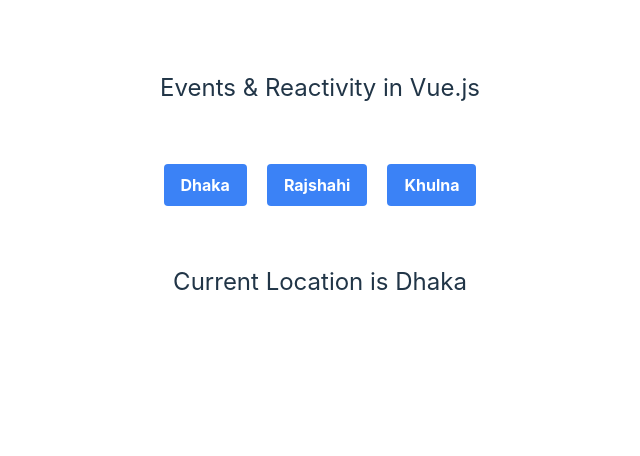
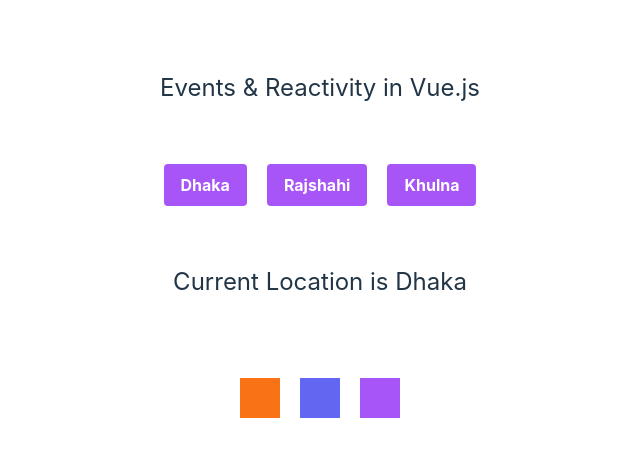
Before and after one commit to mehedijaman/vue_event_reactivity, a Vue app: page / in a window 1280 px wide. Shown: the top 456 px of the page, without its empty margins (320-960 px from the left). Built offline with nearby package versions, Linux system fonts and the light colour scheme.

Commit message:
ep-02 done

```diff
--- a/src/App.vue
+++ b/src/App.vue
@@ -6,23 +6,30 @@
     location.value = newLocation
 }
 
+const buttonColor = ref('bg-purple-500')
+
 </script>
 
 <template>
   <section class="container mx-auto flex items-center flex-col">
         <h1 class="text-center text-2xl py-10">Events & Reactivity in Vue.js</h1>
         <div class="container mx-auto flex space-x-5 justify-center m-5">
-            <button class="bg-blue-500 hover:bg-blue-700 text-white font-bold py-2 px-4 rounded" @click="setLocation('Dhaka')">
+            <button :class="buttonColor" class="bg-blue-500 hover:bg-blue-700 text-white font-bold py-2 px-4 rounded" @click="setLocation('Dhaka')">
                 Dhaka
             </button>
-            <button class="bg-blue-500 hover:bg-blue-700 text-white font-bold py-2 px-4 rounded" @click="setLocation('Rajshahi')">
+            <button :class="buttonColor" class="bg-blue-500 hover:bg-blue-700 text-white font-bold py-2 px-4 rounded" @click="setLocation('Rajshahi')">
                 Rajshahi
             </button>
-            <button class="bg-blue-500 hover:bg-blue-700 text-white font-bold py-2 px-4 rounded" @click="setLocation('Khulna')">
+            <button :class="buttonColor" class="bg-blue-500 hover:bg-blue-700 text-white font-bold py-2 px-4 rounded" @click="setLocation('Khulna')">
                 Khulna
             </button>
         </div>
         <h1 class="text-2xl m-10">Current Location is {{ location }}</h1>
+        <div class="mt-10 flex space-x-5 justify-center">
+            <div @click="buttonColor = 'bg-orange-500'" class="cursor-pointer w-10 h-10 bg-orange-500"></div>
+            <div @click="buttonColor = 'bg-indigo-500'" class="cursor-pointer w-10 h-10 bg-indigo-500"></div>
+            <div @click="buttonColor = 'bg-purple-500'" class="cursor-pointer w-10 h-10 bg-purple-500"></div>
+        </div>
     </section>
 </template>
 
```
